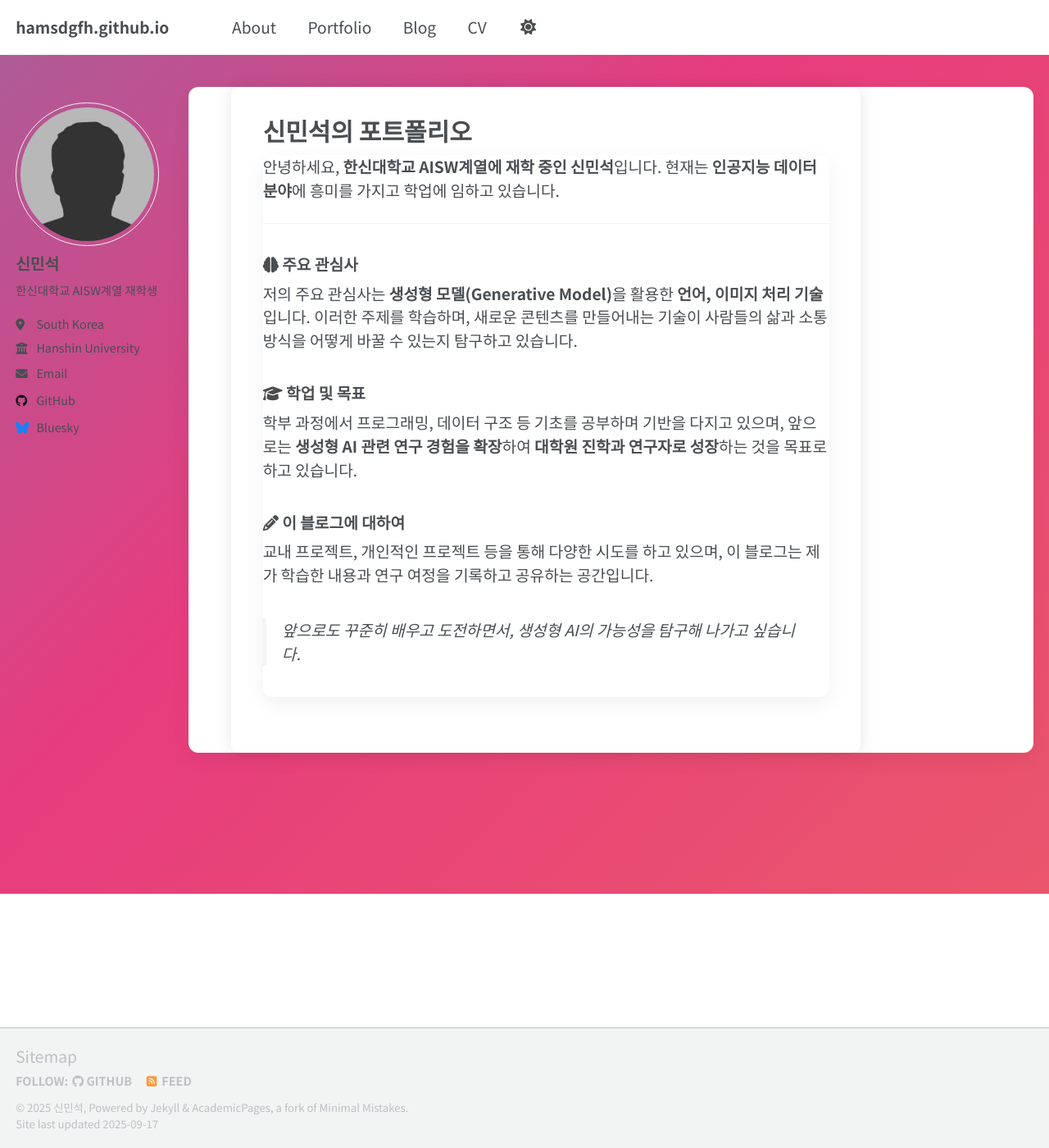
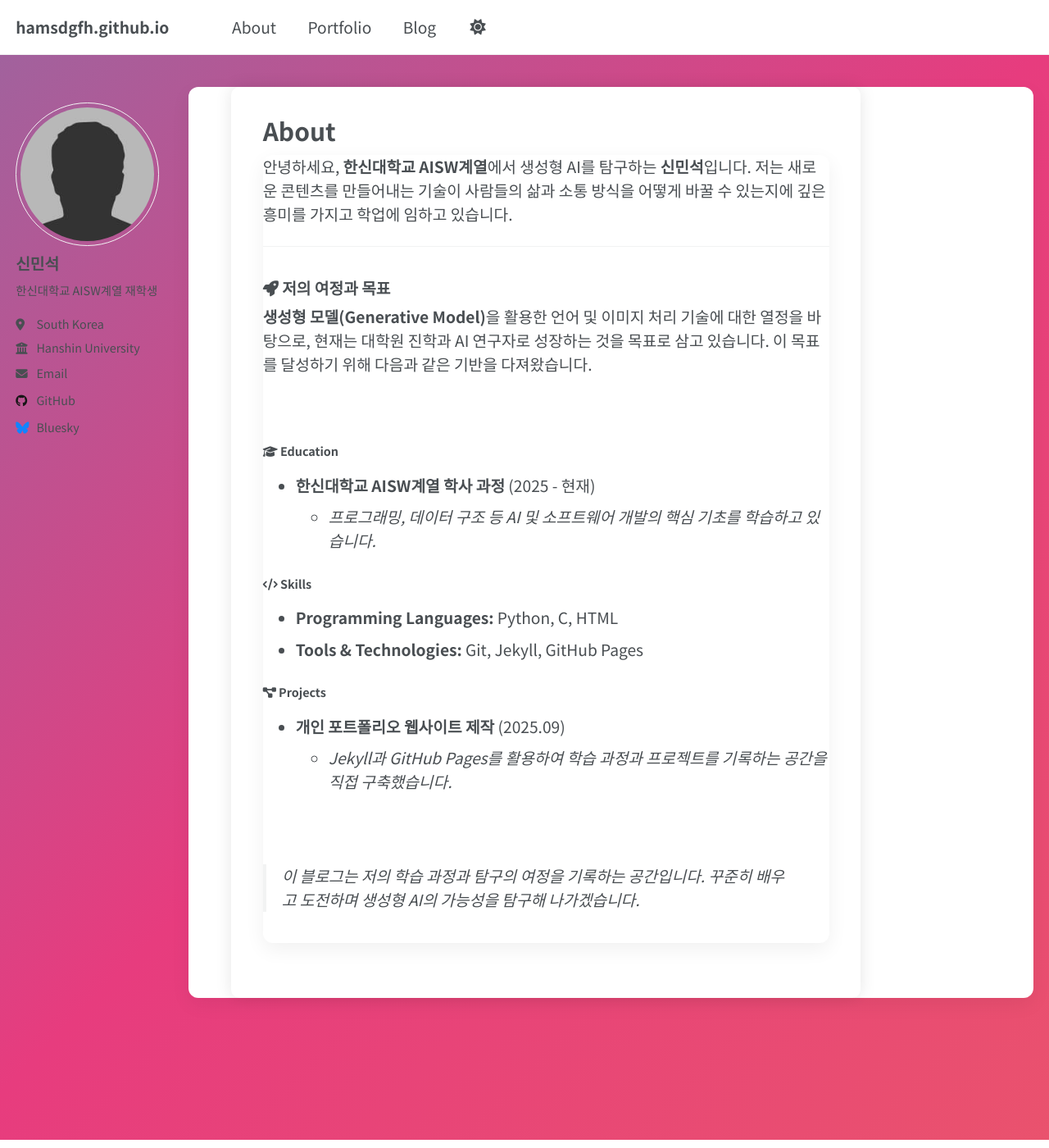
Before and after one commit to hamsdgfh/hamsdgfh.github.io, a Jekyll site: the page built from _pages/about.md, in a window 1280 px wide and 1400 px high. Shown: the whole window at 82% size. Built offline with Jekyll 4.4.1, drawn with Linux system fonts in a browser that asks for light colours; a script that is not in the unit is left out.

Commit message:
feat: 사이트 전반 개선 및 About/CV 페이지 통합

```diff
--- a/_config.yml
+++ b/_config.yml
@@ -15,7 +15,7 @@ skin: "air"
 locale                   : "en-US"
 title_separator          : "-"
 name                     : &name "신민석"
-description              : &description "신민석의 포트폴리오"   # Update this with a general description of your site, this is the default if not overridden by a page
+description              : &description "신민석 | AI & Software Engineer in training"   # Update this with a general description of your site, this is the default if not overridden by a page
 url                      : https://hamsdgfh.github.io/ # The base hostname & protocol for your site e.g. "https://[your GitHub username].github.io",
                                                            # or if you already have some other page hosted on Github then use "https://[your GitHub username].github.io/[Your Repo Name]"
 baseurl                  : "" # the subpath of your site, e.g. "/blog"
@@ -154,9 +154,9 @@ social:
 
 # Analytics
 analytics:
-  provider               :  "false" # false (default), "google", "google-universal", "google-analytics-4", "custom"
+  provider               :  "google-analytics-4"
   google:
-    tracking_id          :
+    tracking_id          : "G-69FH52T1EM"
 
 
 # Reading Files
--- a/_data/navigation.yml
+++ b/_data/navigation.yml
@@ -6,5 +6,3 @@ main:
     url: /portfolio/
   - title: "Blog"
     url: /year-archive/
-  - title: "CV"
-    url: /cv/
--- a/_pages/about.md
+++ b/_pages/about.md
@@ -1,28 +1,38 @@
 ---
 permalink: /
-title: "신민석의 포트폴리오"
+title: "About"
 author_profile: true
 redirect_from:
   - /about/
   - /about.html
 ---
 
-안녕하세요, **한신대학교 AISW계열에 재학 중인 신민석**입니다.
-현재는 **인공지능 데이터 분야**에 흥미를 가지고 학업에 임하고 있습니다.
+안녕하세요, **한신대학교 AISW계열**에서 생성형 AI를 탐구하는 **신민석**입니다.
+저는 새로운 콘텐츠를 만들어내는 기술이 사람들의 삶과 소통 방식을 어떻게 바꿀 수 있는지에 깊은 흥미를 가지고 학업에 임하고 있습니다.
 
 ---
 
-### <i class="fas fa-brain"></i> 주요 관심사
+### <i class="fas fa-rocket"></i> 저의 여정과 목표
 
-저의 주요 관심사는 **생성형 모델(Generative Model)**을 활용한 **언어, 이미지 처리 기술**입니다.
-이러한 주제를 학습하며, 새로운 콘텐츠를 만들어내는 기술이 사람들의 삶과 소통 방식을 어떻게 바꿀 수 있는지 탐구하고 있습니다.
+**생성형 모델(Generative Model)**을 활용한 언어 및 이미지 처리 기술에 대한 열정을 바탕으로, 현재는 대학원 진학과 AI 연구자로 성장하는 것을 목표로 삼고 있습니다. 이 목표를 달성하기 위해 다음과 같은 기반을 다져왔습니다.
 
-### <i class="fas fa-graduation-cap"></i> 학업 및 목표
+<br>
 
-학부 과정에서 프로그래밍, 데이터 구조 등 기초를 공부하며 기반을 다지고 있으며, 앞으로는 **생성형 AI 관련 연구 경험을 확장**하여 **대학원 진학과 연구자로 성장**하는 것을 목표로 하고 있습니다.
+#### <i class="fas fa-graduation-cap"></i> Education
 
-### <i class="fas fa-pencil-alt"></i> 이 블로그에 대하여
+* **한신대학교 AISW계열 학사 과정** (2025 - 현재)
+  * *프로그래밍, 데이터 구조 등 AI 및 소프트웨어 개발의 핵심 기초를 학습하고 있습니다.*
 
-교내 프로젝트, 개인적인 프로젝트 등을 통해 다양한 시도를 하고 있으며, 이 블로그는 제가 학습한 내용과 연구 여정을 기록하고 공유하는 공간입니다.
+#### <i class="fas fa-code"></i> Skills
 
-> 앞으로도 꾸준히 배우고 도전하면서, 생성형 AI의 가능성을 탐구해 나가고 싶습니다.
+* **Programming Languages:** Python, C, HTML
+* **Tools & Technologies:** Git, Jekyll, GitHub Pages
+
+#### <i class="fas fa-project-diagram"></i> Projects
+
+* **개인 포트폴리오 웹사이트 제작** (2025.09)
+  * *Jekyll과 GitHub Pages를 활용하여 학습 과정과 프로젝트를 기록하는 공간을 직접 구축했습니다.*
+
+<br>
+
+> 이 블로그는 저의 학습 과정과 탐구의 여정을 기록하는 공간입니다. 꾸준히 배우고 도전하며 생성형 AI의 가능성을 탐구해 나가겠습니다.
```
Also changed, not shown: _pages/cv.md (deleted, +0 -50 lines), _portfolio/portfolio-2.html (deleted, +0 -7 lines), _portfolio/portfolio-2.md (added, +9 -0 lines), _posts/2199-01-01-future-post.md (deleted, +0 -11 lines).
